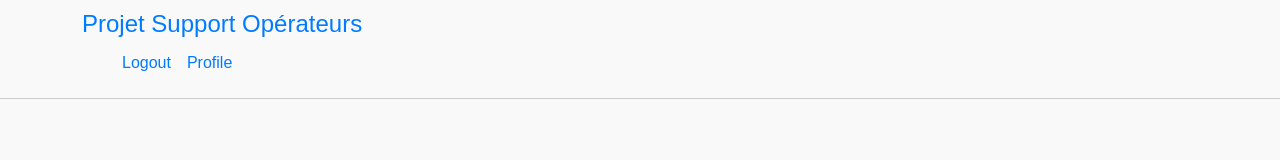
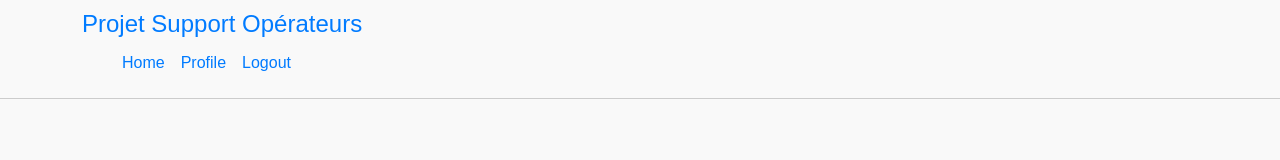
Before and after one commit to cfpt-kup/frontend-projet-operateurs, a React (Create React App) app: page / in a window 1280 px wide. Shown: the top 160 px of the page. Built offline with nearby package versions, Linux system fonts and the light colour scheme; sample sign-in values are in the browser's storage.

Commit message:
Add homepage link in the header & redirect unauthentified profile endpoint requests to homepage.

```diff
--- a/src/components/Header.js
+++ b/src/components/Header.js
@@ -28,6 +28,10 @@
                 <div className="container">
                     <Link to="/" className="navbar-brand">Projet Support Opérateurs</Link>
                     <ul className="navbar-nav">
+                        {/* Homepage link */}
+                        <li className="nav-item">
+                            <Link to="/" className="nav-link">Home</Link>
+                        </li>
                         {!isAuthenticated ? (
                             <>
                                 <li className="nav-item">
@@ -40,11 +44,11 @@
                         ) : (
                             <>
                                 <li className="nav-item">
-                                    {/* Change this to a button to properly handle the logout functionality */}
-                                    <Link onClick={handleLogout} className="nav-link btn-link">Logout</Link>
+                                    <Link to="/profile" className="nav-link">Profile</Link>
                                 </li>
                                 <li className="nav-item">
-                                    <Link to="/profile" className="nav-link">Profile</Link>
+                                    {/* Use a button for logout to properly handle the logout functionality */}
+                                    <Link onClick={handleLogout} className="nav-link btn-link">Logout</Link>
                                 </li>
                             </>
                         )}
--- a/src/views/ProfilePage.js
+++ b/src/views/ProfilePage.js
@@ -14,7 +14,7 @@
         const fetchUserProfile = async () => {
             const token = localStorage.getItem('token');
             if (!token) {
-                navigate('/login'); // Redirect to login page if no token is found
+                navigate('/'); // Redirect to login page if no token is found
                 return; // Early return to prevent further execution
             }
 
```
